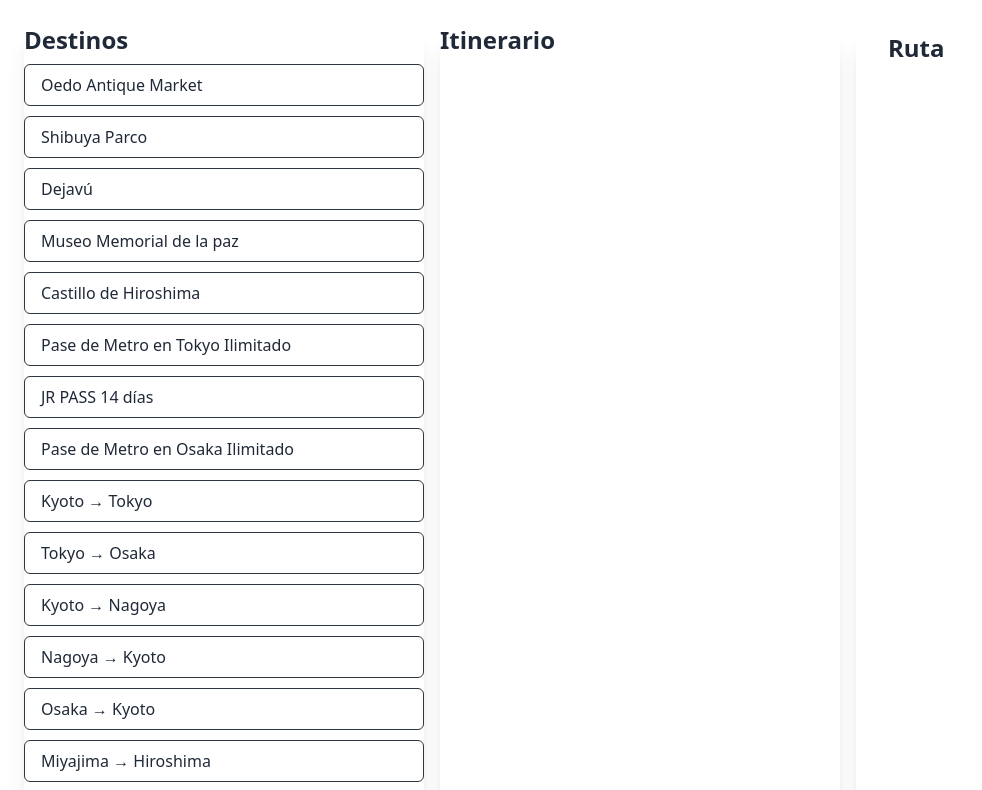
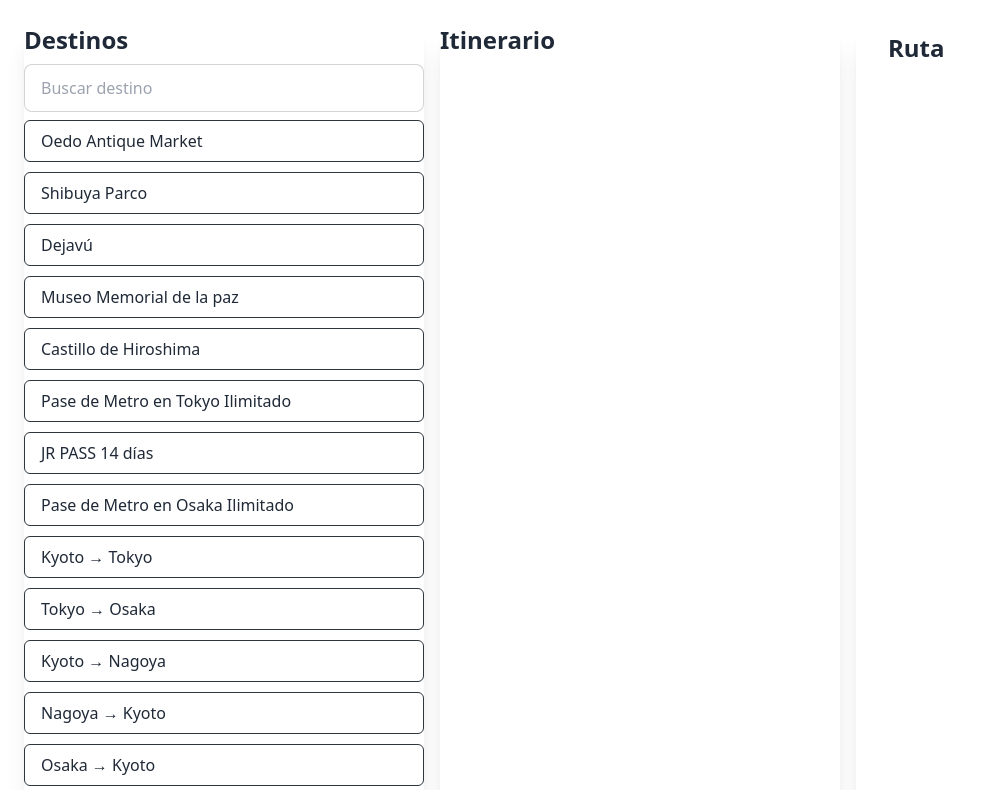
Before and after one commit to BrunoGGM/hacktion-2024, a Nuxt app: page / in a window 1280 px wide. Shown: the top 790 px of the page, without its empty margins (0-982 px from the left). Built offline with nearby package versions, Linux system fonts and the light colour scheme.

Commit message:
Feat: agreg buscardor

```diff
--- a/pages/index.vue
+++ b/pages/index.vue
@@ -5,10 +5,16 @@
     >
       <div class="card-body p-0">
         <span class="text-2xl font-bold">Destinos</span>
+        <input
+          type="text"
+          placeholder="Buscar destino"
+          v-model="search"
+          class="input input-bordered w-full w-full"
+        />
 
         <draggable
           class="list-group"
-          :list="places"
+          :list="filteredPlaces"
           group="places"
           @change="log"
           itemKey="id"
@@ -107,6 +113,15 @@
 const places = computed(() => notionStore.places.results);
 const selectedPlaces = ref([]);
 const viewRoute = ref(false);
+const search = ref("");
+
+const filteredPlaces = computed(() => {
+  return places.value.filter((place) => {
+    return place.properties.Place.title[0].text.content
+      .toLowerCase()
+      .includes(search.value.toLowerCase());
+  });
+});
 
 const log = (event) => {
   console.log(event);
```
